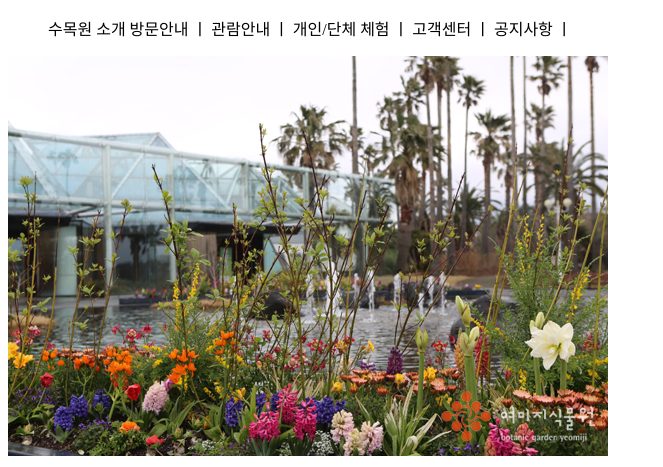
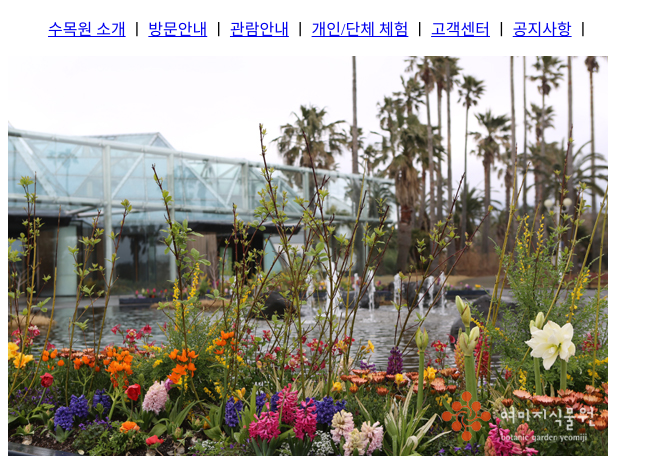
Before and after one commit to listeneun/listeneun.github.io, a plain HTML site: page index.html in a window 1280 px wide. Shown: the top 467 px of the page, without its empty margins (0-663 px from the left). Drawn offline with Linux system fonts and the light colour scheme.

Commit message:
Update index.html

```diff
--- a/index.html
+++ b/index.html
@@ -33,13 +33,13 @@
 
   </head>
   <body>
-    <ul id="menu">
-      <li>수목원 소개</li>
-      <li>방문안내 ㅣ</li>
-      <li>관람안내 ㅣ</li>
-      <li>개인/단체 체험 ㅣ</li>
-      <li>고객센터 ㅣ</li>
-      <li>공지사항 ㅣ</li></ul>
+        <ul id="menu">
+      <li><a href="http://www.yeomiji.or.kr/intro/intro_01.jsp">수목원 소개</a> ㅣ</li>
+      <li><a href="http://www.yeomiji.or.kr/guide/guide_02.jsp">방문안내</a> ㅣ</li>
+      <li><a href="http://www.yeomiji.or.kr/guide/guide_01.jsp">관람안내</a> ㅣ</li>
+      <li><a href="http://www.yeomiji.or.kr/guide/art.jsp">개인/단체 체험</a> ㅣ</li>
+      <li><a href="http://www.yeomiji.or.kr/center/postscript/postscript.jsp">고객센터</a> ㅣ</li>
+      <li><a href="http://www.yeomiji.or.kr/center/news/news.jsp">공지사항</a> ㅣ</li></ul>
 
       <div>
         <img src="common.jpg">
```
